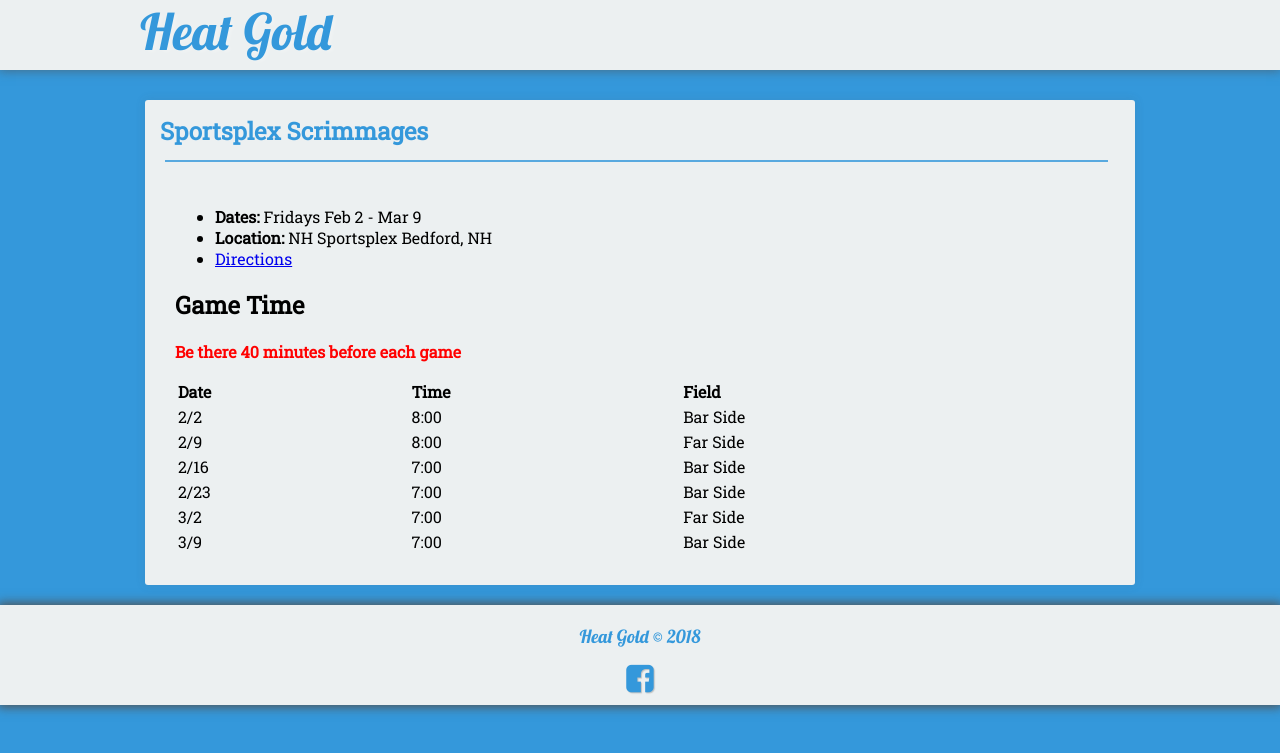
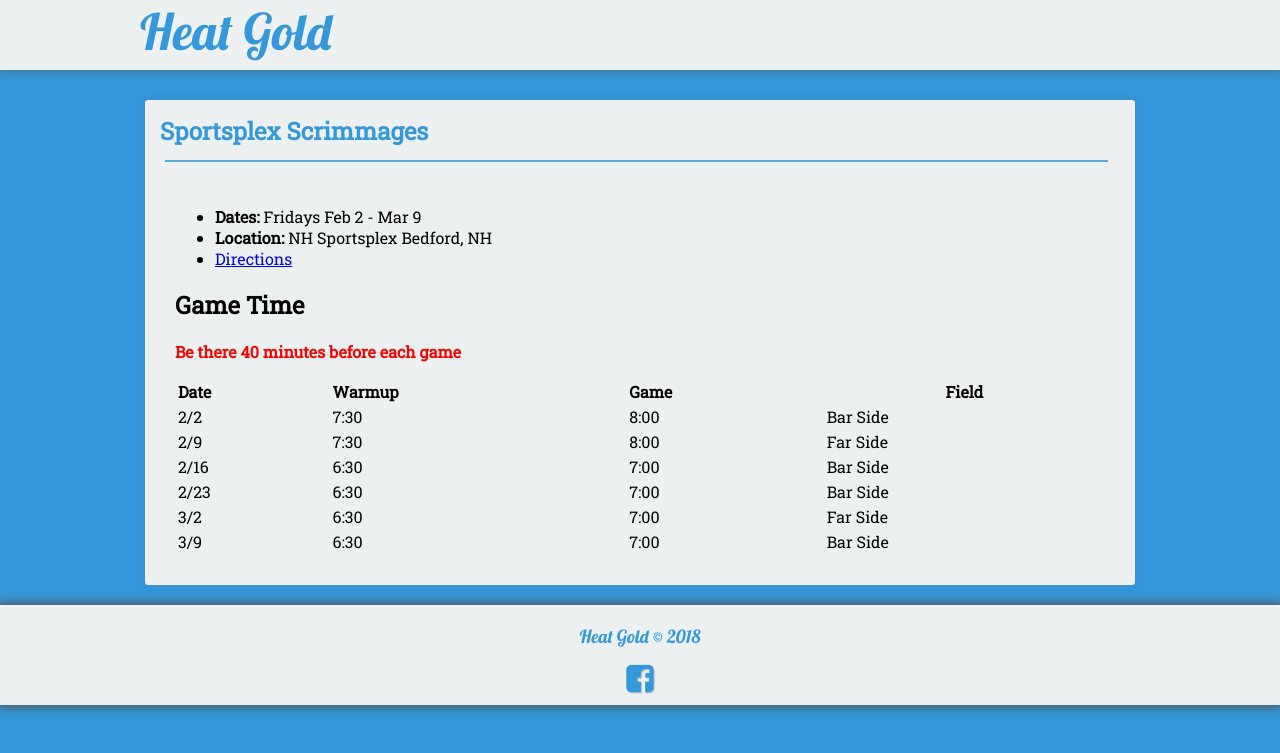
Before and after one commit to seanmerrow/ecf, a Jekyll site: the page built from _posts/2018-08-23-SportsPlex Scrm.md, in a window 1280 px wide. Shown: the top 753 px of the page. Built offline with Jekyll 4.4.1, drawn with Linux system fonts in a browser that asks for light colours; nearby versions of some CDN libraries.

Commit message:
Update 2018-08-23-SportsPlex Scrm.md

```diff
--- a/_posts/2018-08-23-SportsPlex Scrm.md
+++ b/_posts/2018-08-23-SportsPlex Scrm.md
@@ -16,11 +16,11 @@ category:
 
 <span style="color:red">**Be there 40 minutes before each game**</span>
 
-| Date | Time | Field    |
-|:-----|:-----|:---------|
-| 2/2  | 8:00 | Bar Side |
-| 2/9  | 8:00 | Far Side |
-| 2/16 | 7:00 | Bar Side |
-| 2/23 | 7:00 | Bar Side |
-| 3/2  | 7:00 | Far Side |
-| 3/9  | 7:00 | Bar Side |
+| Date | Warmup  | Game | Field    |
+|:-----|:--------|:-----|----------|
+| 2/2  | 7:30 | 8:00 | Bar Side |
+| 2/9  | 7:30 | 8:00 | Far Side |
+| 2/16 | 6:30 | 7:00 | Bar Side |
+| 2/23 | 6:30 | 7:00 | Bar Side |
+| 3/2  | 6:30 | 7:00 | Far Side |
+| 3/9  | 6:30 | 7:00 | Bar Side |
```
